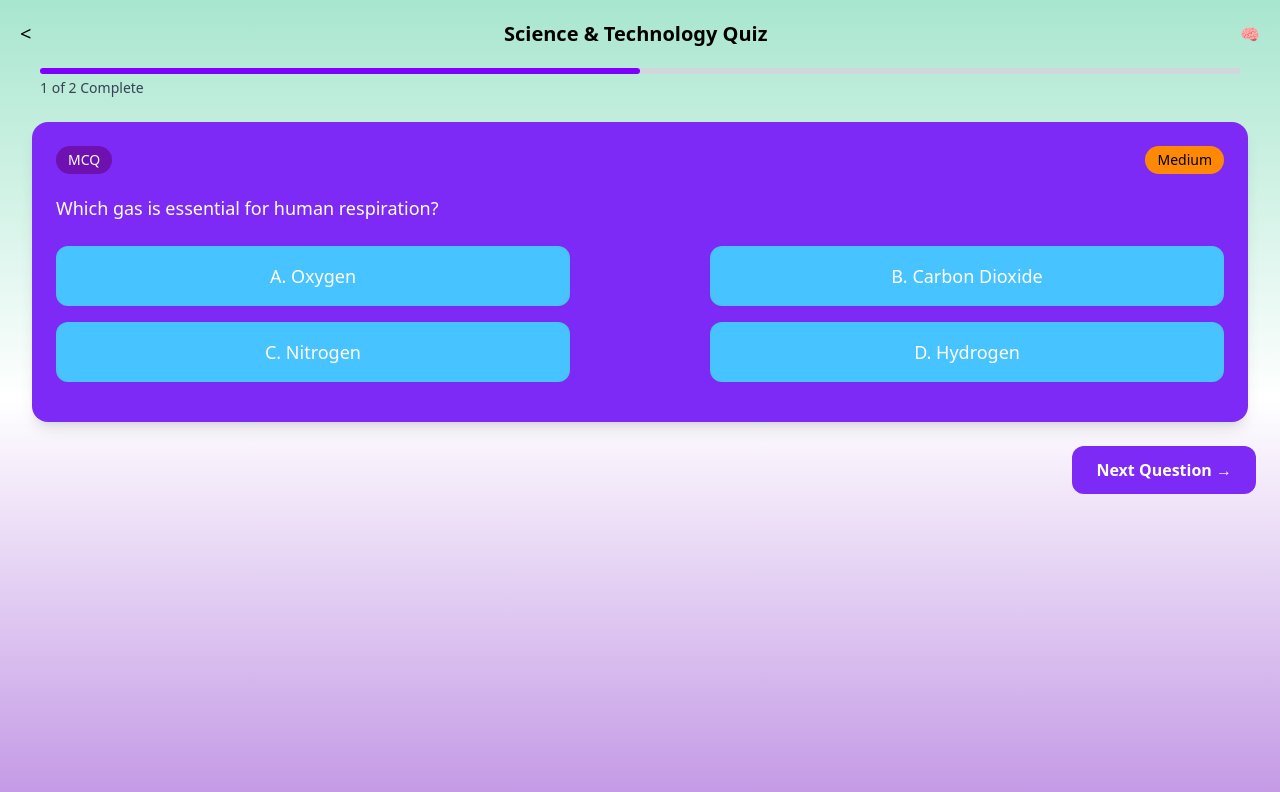
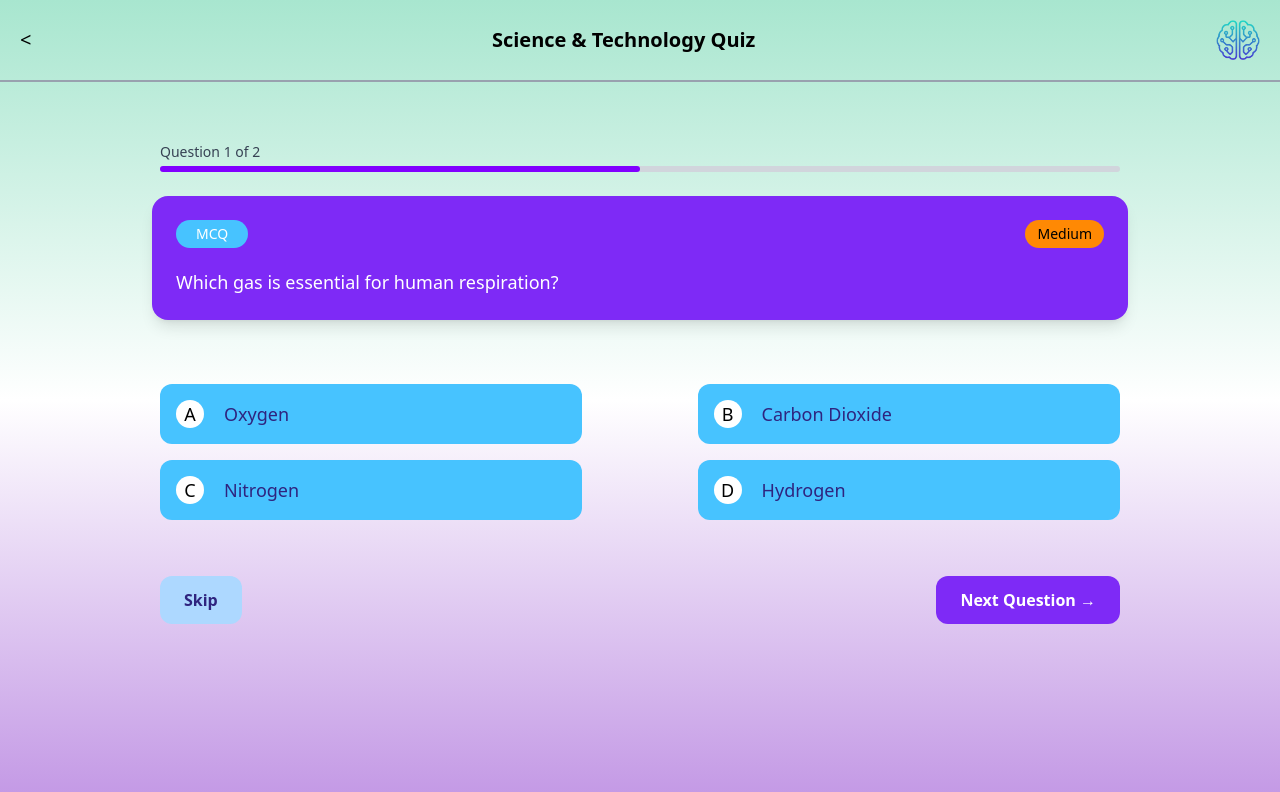
Before and after one commit to saidhanush1702/CBSE_QUIZ_App, a React app in the folder frontend/: page / in a window 1280 px wide. Shown: the top 792 px of the page. Built offline with nearby package versions, Linux system fonts and the light colour scheme; no server answers; the HTML template or start-up script is replaced by a standard one.

Commit message:
improved the styling to match the provided design

```diff
--- a/frontend/src/components/quiz/FooterNav.jsx
+++ b/frontend/src/components/quiz/FooterNav.jsx
@@ -1,6 +1,12 @@
 export default function FooterNav({ onNext }) {
     return (
-        <div className="flex justify-end p-6">
+        <div className="flex justify-between px-10">
+            <button
+                className="bg-[#ADD8FF] text-[#2f247f] font-semibold py-3 px-6 rounded-xl"
+                onClick={onNext}
+            >
+                Skip
+            </button>
             <button
                 className="bg-[#7E2AF6] text-white font-semibold py-3 px-6 rounded-xl"
                 onClick={onNext}
--- a/frontend/src/components/quiz/Header.jsx
+++ b/frontend/src/components/quiz/Header.jsx
@@ -1,11 +1,11 @@
 export default function Header() {
     return (
-        <header className="p-5 flex items-center">
+        <header className="p-5 flex items-center border-b-2 border-gray-400 mb-15">
             <button className="text-xl">{"<"}</button>
             <h2 className="flex-1 text-center font-bold text-xl">
                 Science & Technology Quiz
             </h2>
-            <span>🧠</span>
+            <img src="logo.png" alt="logo" className="h-10" />
         </header>
     );
 }
--- a/frontend/src/components/quiz/OptionButton.jsx
+++ b/frontend/src/components/quiz/OptionButton.jsx
@@ -16,11 +16,16 @@ export default function OptionButton({
     return (
         <button
             disabled={disabled}
-            className={`w-[44%] py-4 px-4 rounded-xl text-white text-lg font-medium mb-4 transition-colors duration-200
+            className={`w-[44%] py-4 px-4 rounded-xl text-white text-lg font-medium mb-4 transition-colors duration-200 flex gap-5
         ${style} ${disabled && "opacity-75 cursor-not-allowed"}`}
             onClick={() => onSelect(id)}
         >
-            {id}. {text}
+            <div className="bg-white rounded-full text-black h-7 w-7">
+                {id}
+            </div>
+            <div className="text-[#2f247f]">
+                {text}
+            </div>
         </button>
     );
 }
--- a/frontend/src/components/quiz/ProgressBar.jsx
+++ b/frontend/src/components/quiz/ProgressBar.jsx
@@ -3,15 +3,15 @@ export default function ProgressBar({ current, total }) {
 
     return (
         <div className="mx-10">
+            <p className="text-sm my-1 text-gray-700">
+                Question {current} of {total}
+            </p>
             <div className="w-full h-1.5 bg-gray-300 rounded-full">
                 <div
                     className="h-full bg-[#8000ff] rounded-full transition-all"
                     style={{ width: `${width}%` }}
                 />
             </div>
-            <p className="text-sm mt-1 text-gray-700">
-                {current} of {total} Complete
-            </p>
         </div>
     );
 }
--- a/frontend/src/components/quiz/QuestionCard.jsx
+++ b/frontend/src/components/quiz/QuestionCard.jsx
@@ -4,9 +4,10 @@ export default function QuestionCard({ q, onAnswer, selected, isCorrect }) {
     const correctId = q.answer || q.options.find(o => o.correct).id;
 
     return (
+        <div>
             <div className="bg-[#7E2AF6] text-white mx-8 p-6 rounded-2xl mt-6 shadow-lg">
                 <div className="flex justify-between text-sm">
-                <span className="px-3 py-1 bg-purple-800 rounded-full">MCQ</span>
+                    <span className="px-5 py-1 bg-[#47C3FF] rounded-full">MCQ</span>
                     <span className="flex gap-2">
                         <span className="px-3 py-1 bg-orange-400 rounded-full text-black">
                             {q.difficulty || "Level"}
@@ -16,7 +17,9 @@ export default function QuestionCard({ q, onAnswer, selected, isCorrect }) {
 
                 <p className="text-lg font-medium mt-5">{q.question}</p>
 
-            <div className="flex flex-wrap justify-between mt-6">
+            </div>
+
+            <div className="flex flex-wrap justify-between mt-6 p-10">
                 {q.options.map(option => (
                     <OptionButton
                         key={option.id}
@@ -29,6 +32,7 @@ export default function QuestionCard({ q, onAnswer, selected, isCorrect }) {
                     />
                 ))}
             </div>
+
         </div>
     );
 }
--- a/frontend/src/pages/QuizPage.jsx
+++ b/frontend/src/pages/QuizPage.jsx
@@ -51,6 +51,7 @@ export default function QuizPage() {
     return (
         <>
             <Header />
+            <div className="px-30">
                 <ProgressBar current={currentIndex + 1} total={questions.length} />
                 <QuestionCard
                     q={questions[currentIndex]}
@@ -59,6 +60,7 @@ export default function QuizPage() {
                     isCorrect={isCorrect}
                 />
                 <FooterNav onNext={nextQuestion} />
+            </div>
         </>
     );
 }
```
Lines whose indentation alone changed are shown as unchanged.
